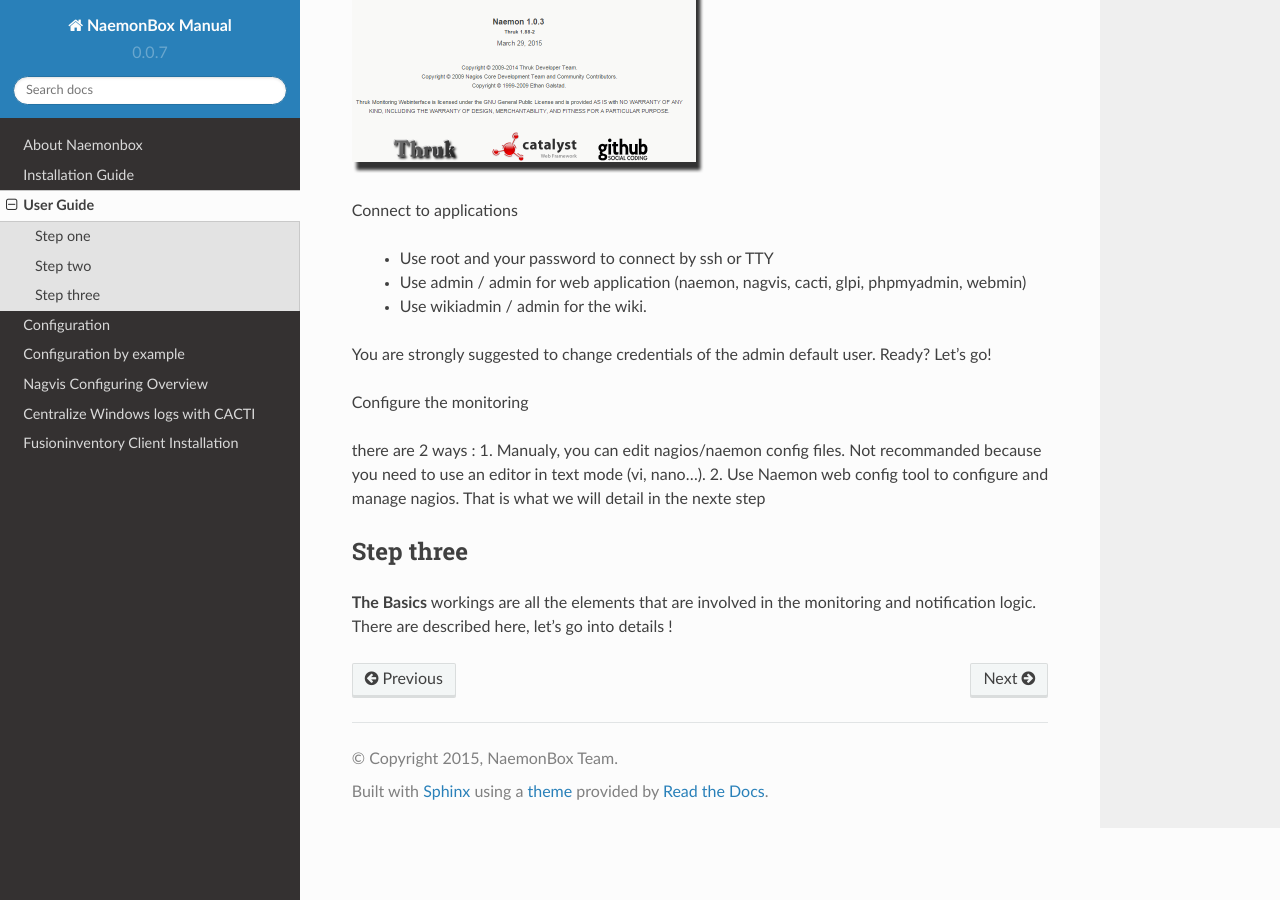
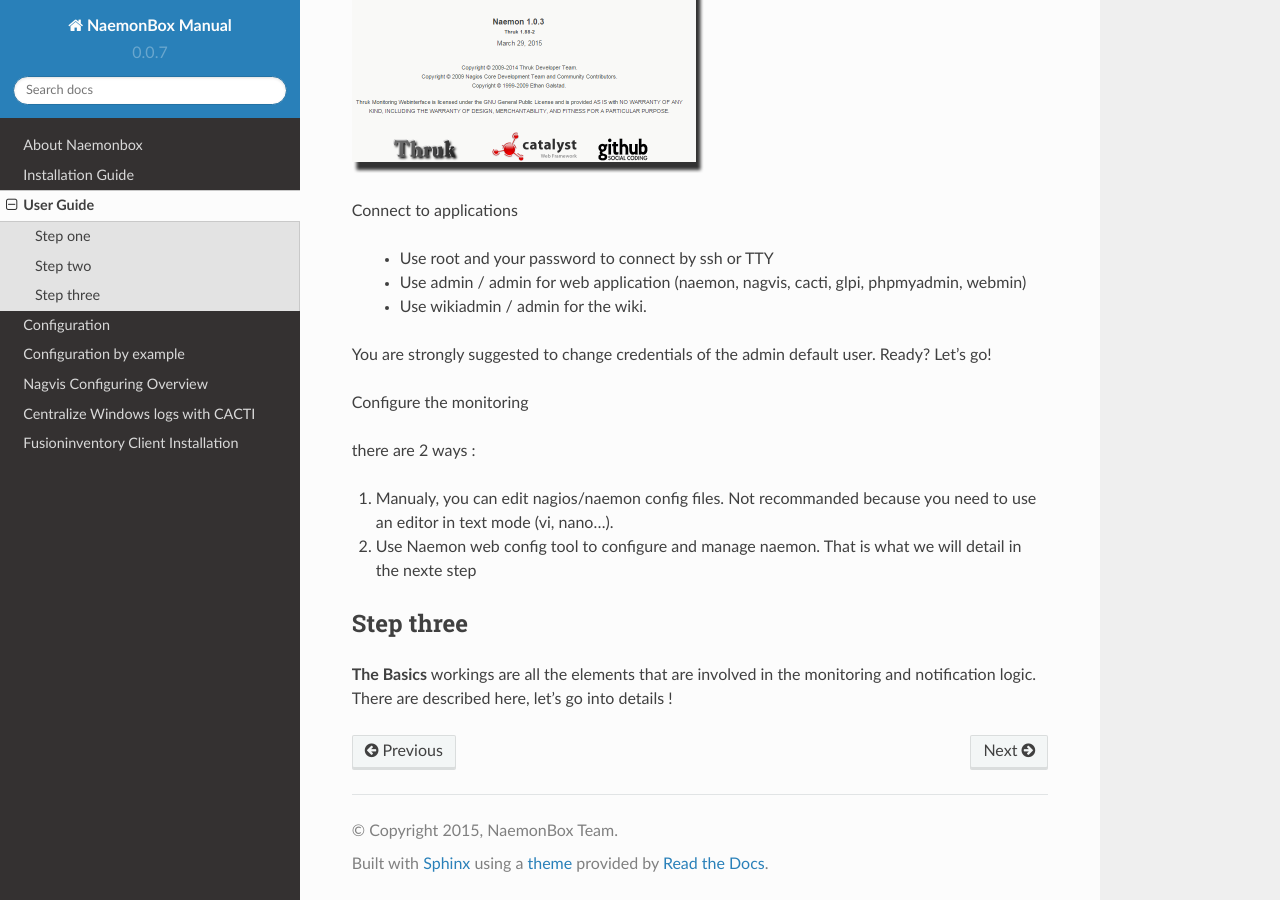
Before and after one commit to mgadi/naemonbox, a Sphinx documentation site: the page built from docs/source/03_user_guide/index.rst, in a window 1280 px wide and 900 px high, scrolled down 892 px. Built offline with Sphinx 7.4.7 and the Read the Docs theme 2.0.0, drawn with Linux system fonts in a browser that asks for light colours; pages that are not in the unit, such as notebooks, are missing from menus.

Commit message:
Update index.rst

```diff
--- a/docs/source/03_user_guide/index.rst
+++ b/docs/source/03_user_guide/index.rst
@@ -38,8 +38,10 @@
 Configure the monitoring
 
 there are 2 ways :
+
 1. Manualy, you can edit nagios/naemon config files. Not recommanded because you need to use an editor in text mode (vi, nano…).
-2. Use Naemon web config tool to configure and manage nagios. That is what we will detail in the nexte step
+
+2. Use Naemon web config tool to configure and manage naemon. That is what we will detail in the nexte step
 
 Step three
 =========
```
